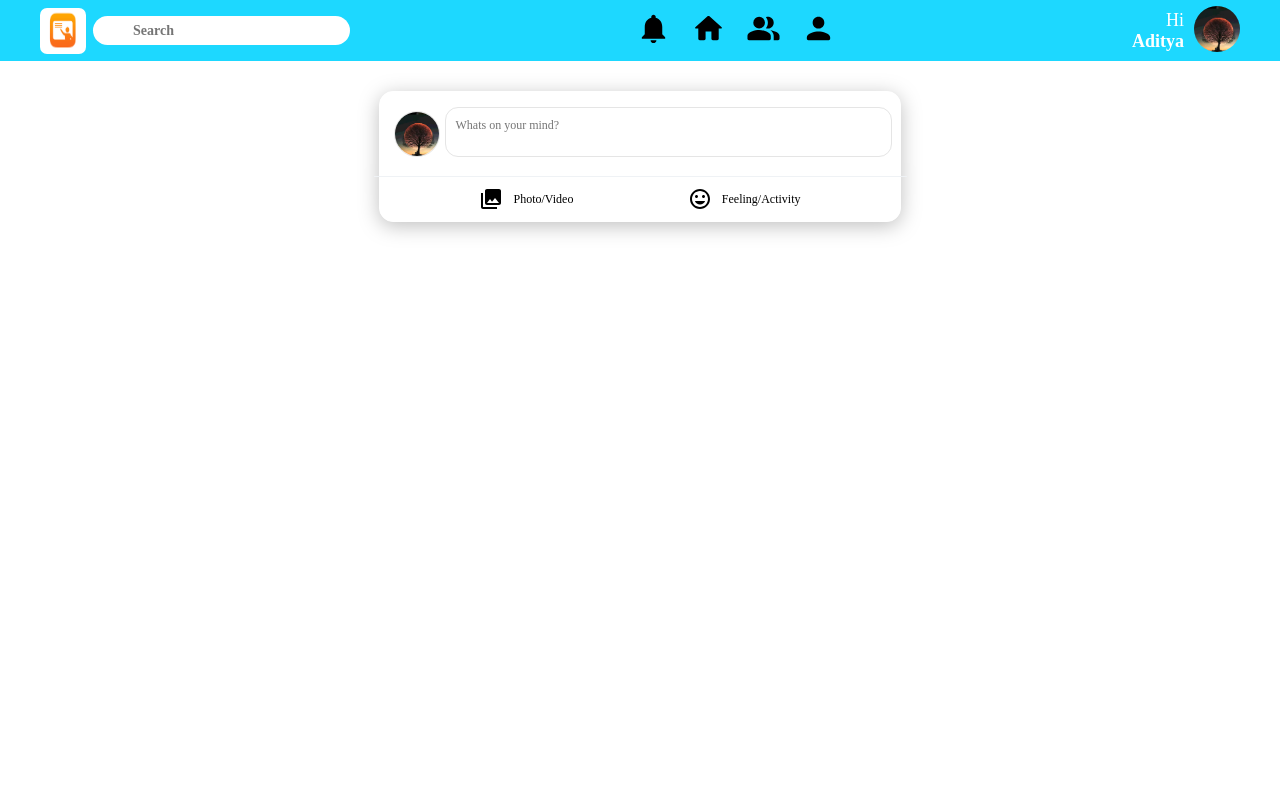
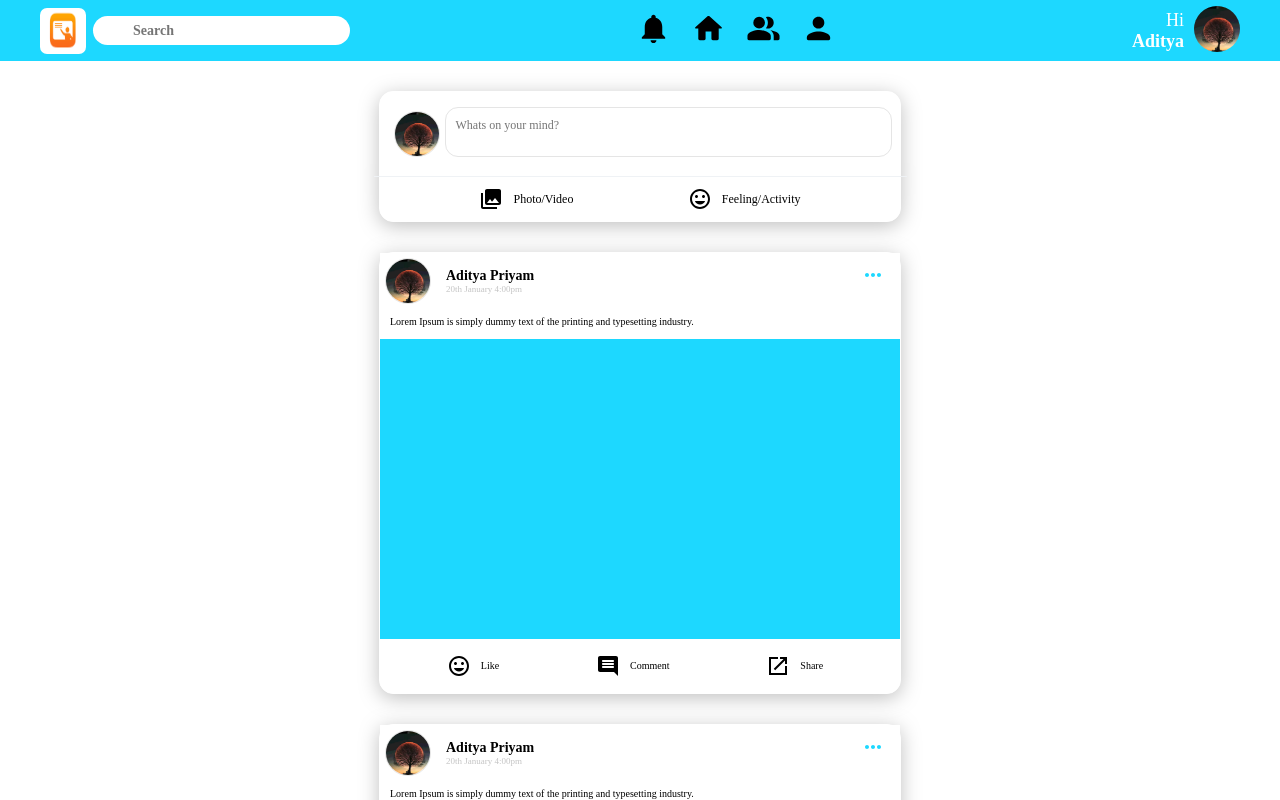
Before and after one commit to manasvib112/classblock_front_end, a React (Create React App) app: page / in a window 1280 px wide. Shown: the top 800 px of the page. Built offline with nearby package versions, Linux system fonts and the light colour scheme.

Commit message:
post ui implement

```diff
--- a/src/components/Post/index.js
+++ b/src/components/Post/index.js
@@ -0,0 +1,46 @@
+import React from "react";
+import "./style.css";
+import profile from "../../../src/asset/images/profile.jpeg";
+import {
+  InsertEmoticon,
+  InsertCommentRounded,
+  LaunchSharp,
+  MoreHorizSharp,
+} from "@material-ui/icons";
+
+export default function Post(props) {
+  return (
+    <div className="post">
+      <div className="post-top-section">
+        <img src={profile} alt="profile" />
+        <div className="details">
+          <span>Aditya Priyam</span>
+          <span className="date">20th January 4:00pm</span>
+        </div>
+        <MoreHorizSharp className="dots" />
+      </div>
+      <div className="post-middle-section">
+        <span>
+          Lorem Ipsum is simply dummy text of the printing and typesetting
+          industry.
+        </span>
+        <div className="media-container"></div>
+        <div className="audience-interaction">
+          <div className="like">
+            <InsertEmoticon />
+            <span>Like</span>
+          </div>
+          <div className="comment">
+            <InsertCommentRounded />
+            <span>Comment</span>
+          </div>
+          <div className="share">
+            <LaunchSharp />
+            <span>Share</span>
+          </div>
+        </div>
+      </div>
+      <div className="bottom-section"></div>
+    </div>
+  );
+}
--- a/src/components/Post/style.css
+++ b/src/components/Post/style.css
@@ -0,0 +1,97 @@
+.post {
+  display: flex;
+  align-items: center;
+  align-content: center;
+  justify-content: center;
+  flex-direction: column;
+  background-color: white;
+  border: 1px solid #ffffff;
+  box-sizing: border-box;
+  border-radius: 14px;
+  width: 522px;
+  height: auto;
+  margin-top: 30px;
+  filter: drop-shadow(0px 4px 10px rgba(0, 0, 0, 0.25));
+}
+.post-top-section {
+  width: 100%;
+  background-color: white;
+  display: flex;
+  flex-direction: row;
+  align-items: center;
+  position: relative;
+}
+.post-top-section img {
+  border-radius: 50%;
+  border: 1px solid #e5e5e5;
+  margin: 0px 5px;
+  height: 44px;
+  width: 44px;
+  margin: 5px 5px;
+}
+.post-top-section span {
+  font-family: Raleway;
+  font-style: normal;
+  font-weight: 600;
+  font-size: 14px;
+  line-height: 16px;
+  color: #000000;
+}
+.post-top-section .date {
+  font-family: Raleway;
+  font-style: normal;
+  font-weight: 300;
+  font-size: 9px;
+  line-height: 11px;
+
+  color: #c4c4c4;
+}
+.details {
+  display: flex;
+  flex-direction: column;
+  margin-left: 10px;
+}
+.dots {
+  position: absolute;
+  top: 10px;
+  right: 15px;
+  color: #1dd8ff;
+}
+.post-middle-section {
+  width: 100%;
+}
+.post-middle-section span {
+  font-family: Raleway;
+  font-style: normal;
+  font-weight: normal;
+  font-size: 10px;
+  line-height: 12px;
+  margin: 5px 10px;
+  color: #000000;
+}
+.post-middle-section .media-container {
+  width: 100%;
+  min-height: 300px;
+  margin-top: 10px;
+  box-sizing: border-box;
+  background: #1dd8ff;
+}
+.post-middle-section .audience-interaction {
+  display: flex;
+  align-items: center;
+  align-content: center;
+  justify-content: space-evenly;
+}
+.post-middle-section .audience-interaction div {
+  display: flex;
+  align-items: center;
+  align-content: center;
+  justify-content: center;
+  max-width: 25%;
+  padding: 5px 20px;
+  margin: 10px 0px;
+}
+.post-middle-section .audience-interaction div:hover {
+  background-color: #e5e5e5;
+  border-radius: 20px;
+}
--- a/src/views/HomePage/index.js
+++ b/src/views/HomePage/index.js
@@ -1,6 +1,7 @@
 import React from "react";
 import Author from "../../components/Author";
 import Header from "../../components/Header";
+import Post from "../../components/Post";
 import "./style.css";
 
 export default function homepage(props) {
@@ -11,6 +12,8 @@ export default function homepage(props) {
           <Header />
           <div className="body-section">
             <Author />
+            <Post />
+            <Post />
           </div>
         </div>
       </div>
--- a/src/views/HomePage/style.css
+++ b/src/views/HomePage/style.css
@@ -1,5 +1,6 @@
 .body-section {
   display: flex;
+  flex-direction: column;
   align-items: center;
   align-content: center;
   justify-content: center;
```
